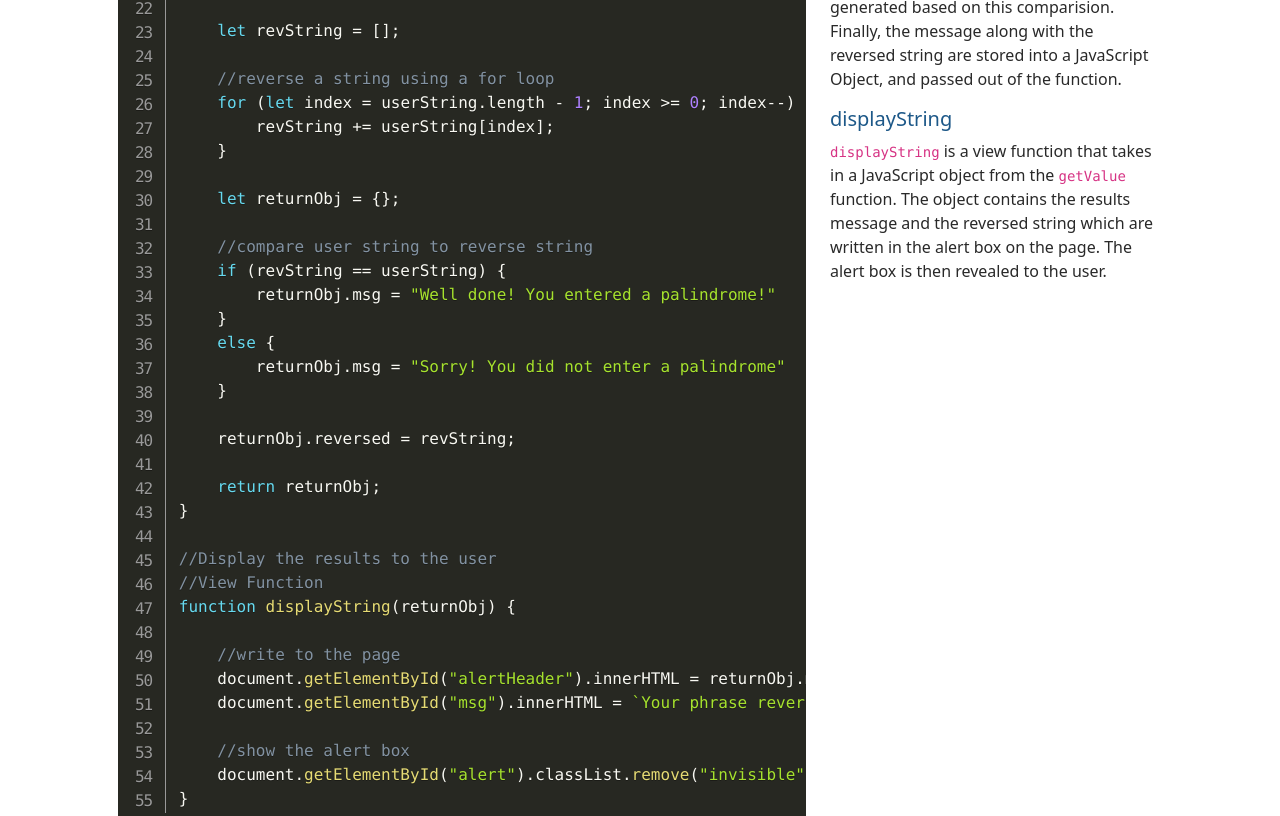
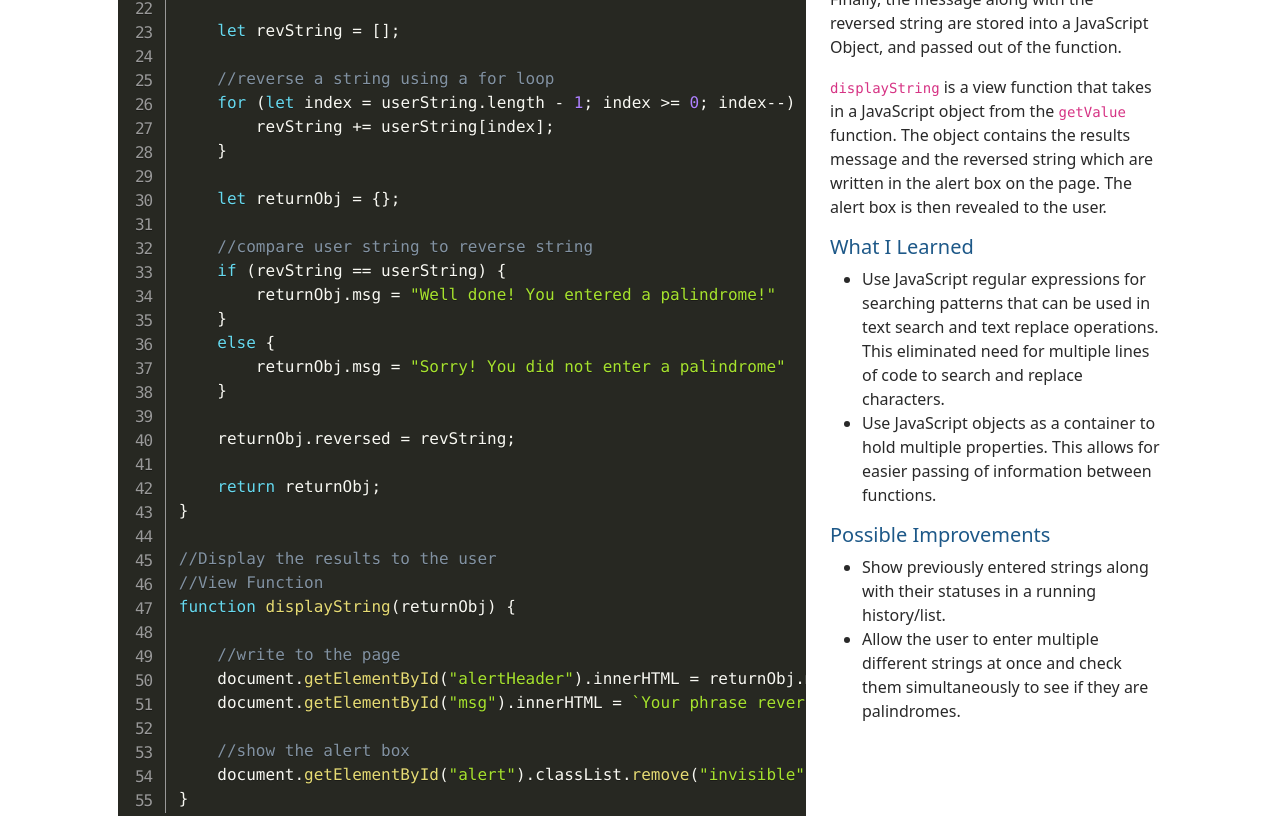
Before and after one commit to c-eze/TopSpot, a plain HTML site: page code.html in a window 1280 px wide. Shown: the part 662-1478 px from the top of the page. Drawn offline with nearby package versions, Linux system fonts and the light colour scheme.

Commit message:
Update Readme.md

```diff
--- a/code.html
+++ b/code.html
@@ -121,12 +121,11 @@
             </div>
             <div class="col-lg-4">
                 <p>The Code is structured in three functions.</p>
-                <h5>getValue</h5>
+                <h5>Code Explanation</h5>
                 <p>
                     <code>getValue</code> is a controller function that gets the user's word or phrase from the App
                     page, processes the string, and then displays the result back to the user.
                 </p>
-                <h5>checkForPalindrome</h5>
                 <p>
                     <code>checkForPalindrome</code> is a logic function that processes and checks to see if a string
                     is actually a palindrome. It has only one parameter that brings in the value of the user string
@@ -138,12 +137,21 @@
                     the message along with the reversed string are stored into a JavaScript Object, and passed out of the
                     function.
                 </p>
-                <h5>displayString</h5>
                 <p>
                     <code>displayString</code> is a view function that takes in a JavaScript object from the
                     <code>getValue</code> function. The object contains the results message and the reversed string
                     which are written in the alert box on the page. The alert box is then revealed to the user.
                 </p>
+                <h5>What I Learned</h5>
+                <ul>
+                    <li>Use JavaScript regular expressions for searching patterns that can be used in text search and text replace operations. This eliminated need for multiple lines of code to search and replace characters.  </li>
+                    <li>Use JavaScript objects as a container to hold multiple properties. This allows for easier passing of information between functions. </li>
+                </ul>
+                <h5>Possible Improvements</h5>
+                <ul>
+                    <li>Show previously entered strings along with their statuses in a running history/list. </li>
+                    <li>Allow the user to enter multiple different strings at once and check them simultaneously to see if they are palindromes.</li>
+                </ul>
             </div>
         </div>
     </div>
```
Also changed, not shown: img/desktop-screenshot.png (added), img/mobile-screenshot.png (added), 1 other file.
